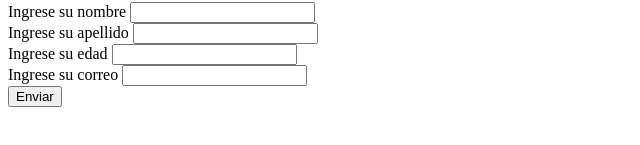
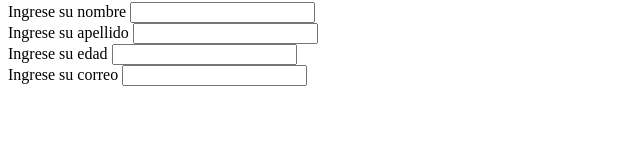
Before and after one commit to marcoparcoisty/programacion_web_dos, a plain HTML site: page index.html in a window 1280 px wide. Shown: the part 225-370 px from the top of the page, without its empty margins (0-640 px from the left). Drawn offline with Linux system fonts and the light colour scheme.

```diff
--- a/index.html
+++ b/index.html
@@ -21,20 +21,8 @@
       <input type="number" id="edad"><br>
       <label>Ingrese su correo</label>
       <input type="email" id="correo"><br>
-      <button onclick="mostrarDatos()">Enviar</button>
-    </form>
 
-    <script>
-      function mostrarDatos(){
-        const nombre = document.getElementById("nombre").value;
-        const apellido = document.getElementById("apellido").value;
-        const edad = document.getElementById("edad").value;
-        const correo = document.getElementById("correo").value;
-        const mensaje = `Los datos ingresados en esta pagina son Nombre: ${nombre}, Apellido: ${apellido}`;
-        alert(mensaje);
 
-      };
-    </script>
   </body>
   <footer>
 
```
